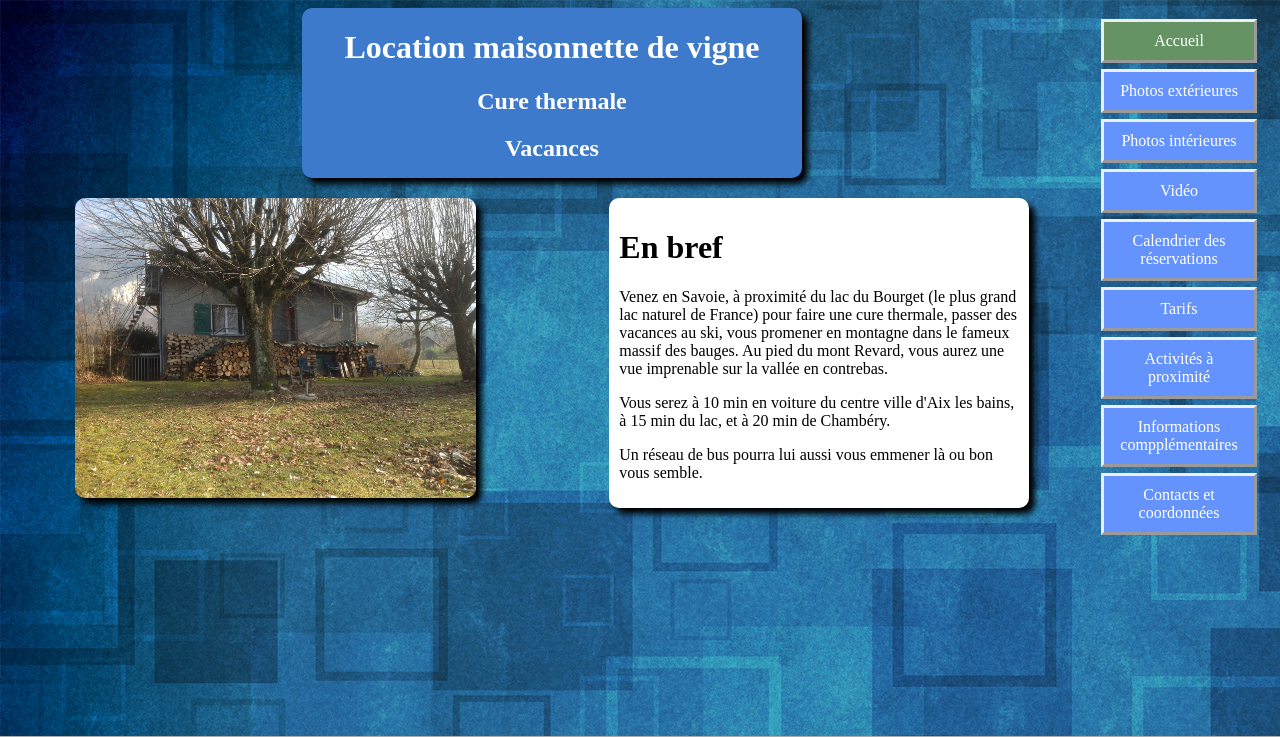
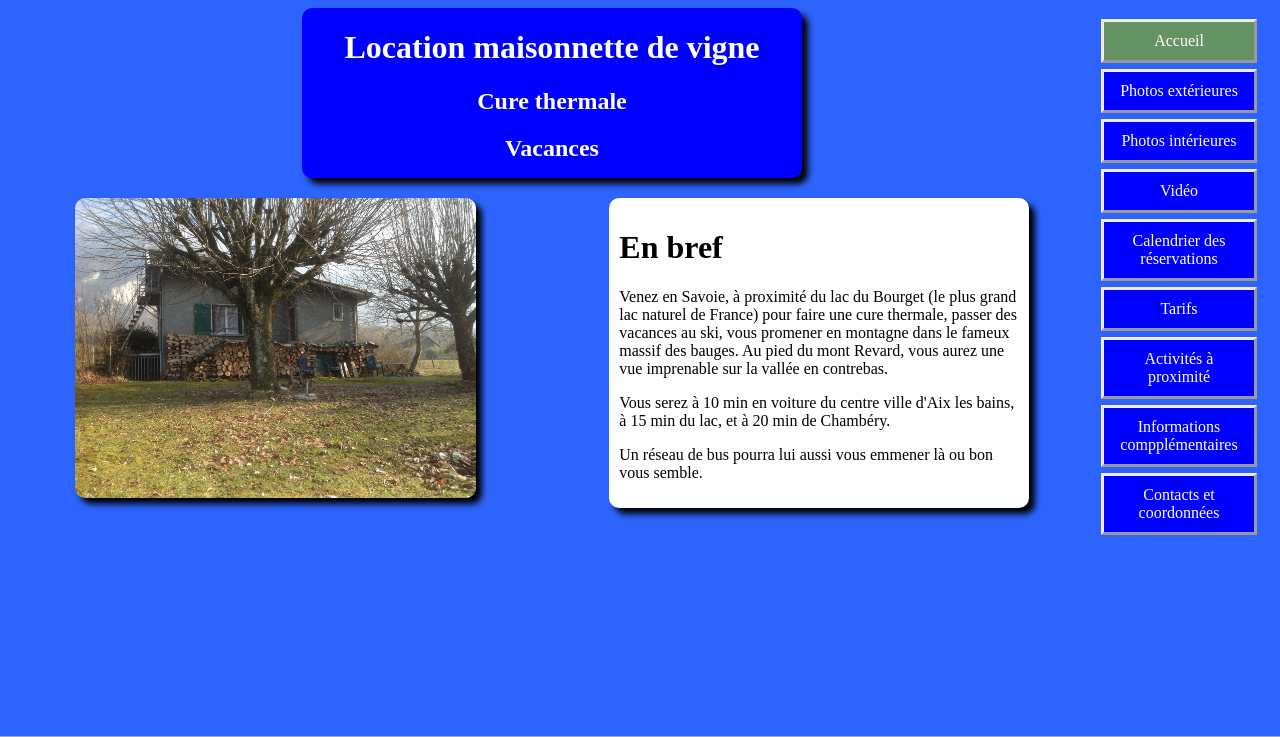
Before and after one commit to nicovv44/SiteSarto, a PHP site: page /index.php in a window 1280 px wide. Shown: the top 737 px of the page. Run offline with PHP 8.4, Linux system fonts and the light colour scheme.

Commit message:
Changement thème couleur.

```diff
--- a/style1.css
+++ b/style1.css
@@ -1,5 +1,6 @@
 body{
-	background-image: url("images/backgroundImage1.jpg");
+	/*background-image: url("images/backgroundImage1.jpg");*/
+	background-color: #2E64FE;
 }
 
 /*=========================================================================================*/
@@ -42,7 +43,7 @@ header{
 	margin-bottom: 20px;
 	width: 500px;
 	height: 120px;
-	background-color: #3d7acc;/*Couleur figaro*/
+	background-color: #0000FF;/*Couleur figaro*/
 	text-align: center;
 }
 
@@ -63,7 +64,7 @@ header{
 	margin-bottom: 20px;
 	width: 500px;
 	height: 170px;
-	background-color: #3d7acc;/*Couleur figaro*/
+	background-color: #0000FF;/*Couleur figaro*/
 	text-align: center;
 }
 
@@ -94,7 +95,7 @@ nav a, nav a:visited{
 	padding: 10px;
 	margin: 3px;
 	width: 130px;/*Largeur des boutons*/
-	background-color: rgb(101,147,254);
+	background-color: #0000FF;
 	border-style: outset;
 	color: white;/*Couleur du cadre des boutons*/
 	text-decoration: none;/*Pas de souslignage du text de la nav*/
```
